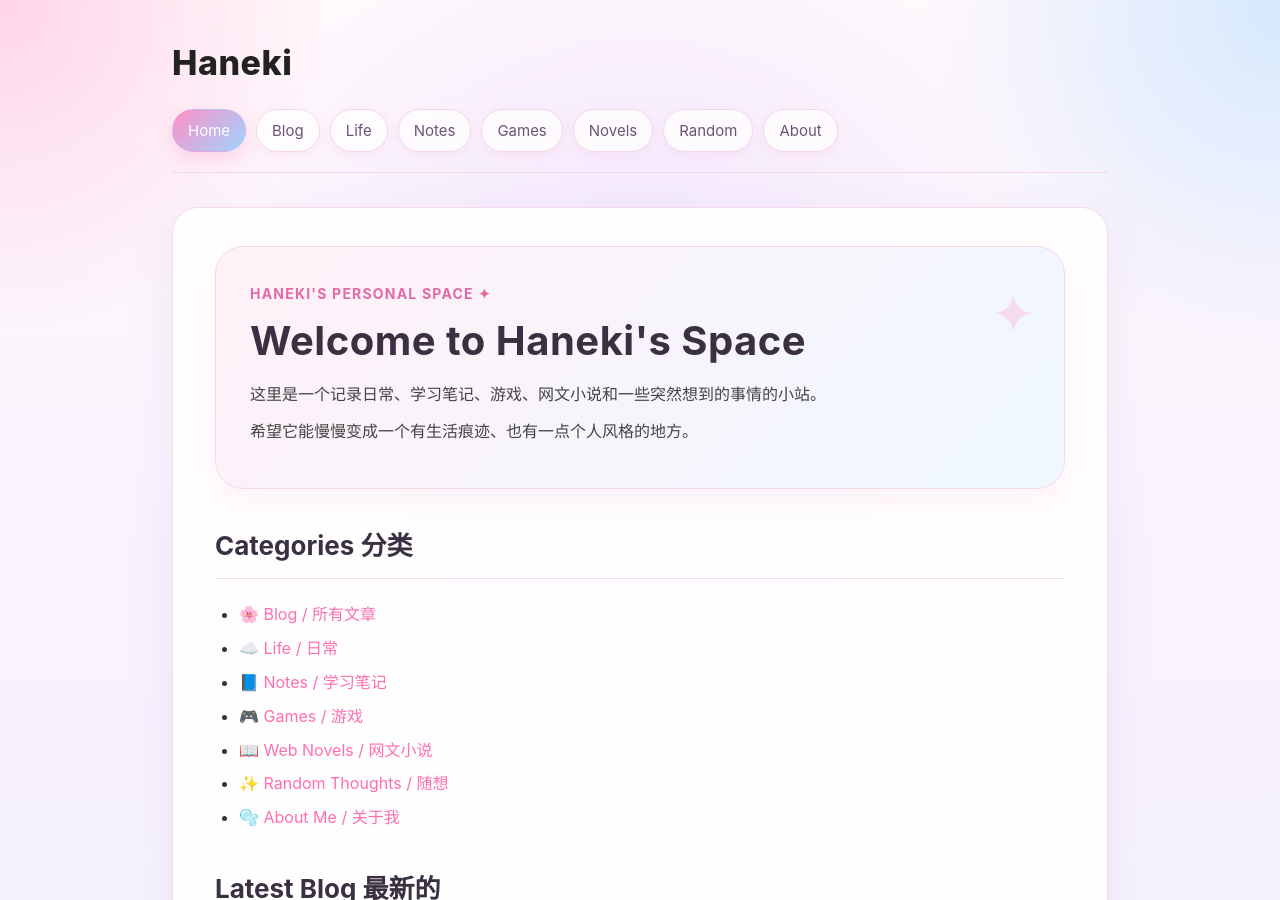
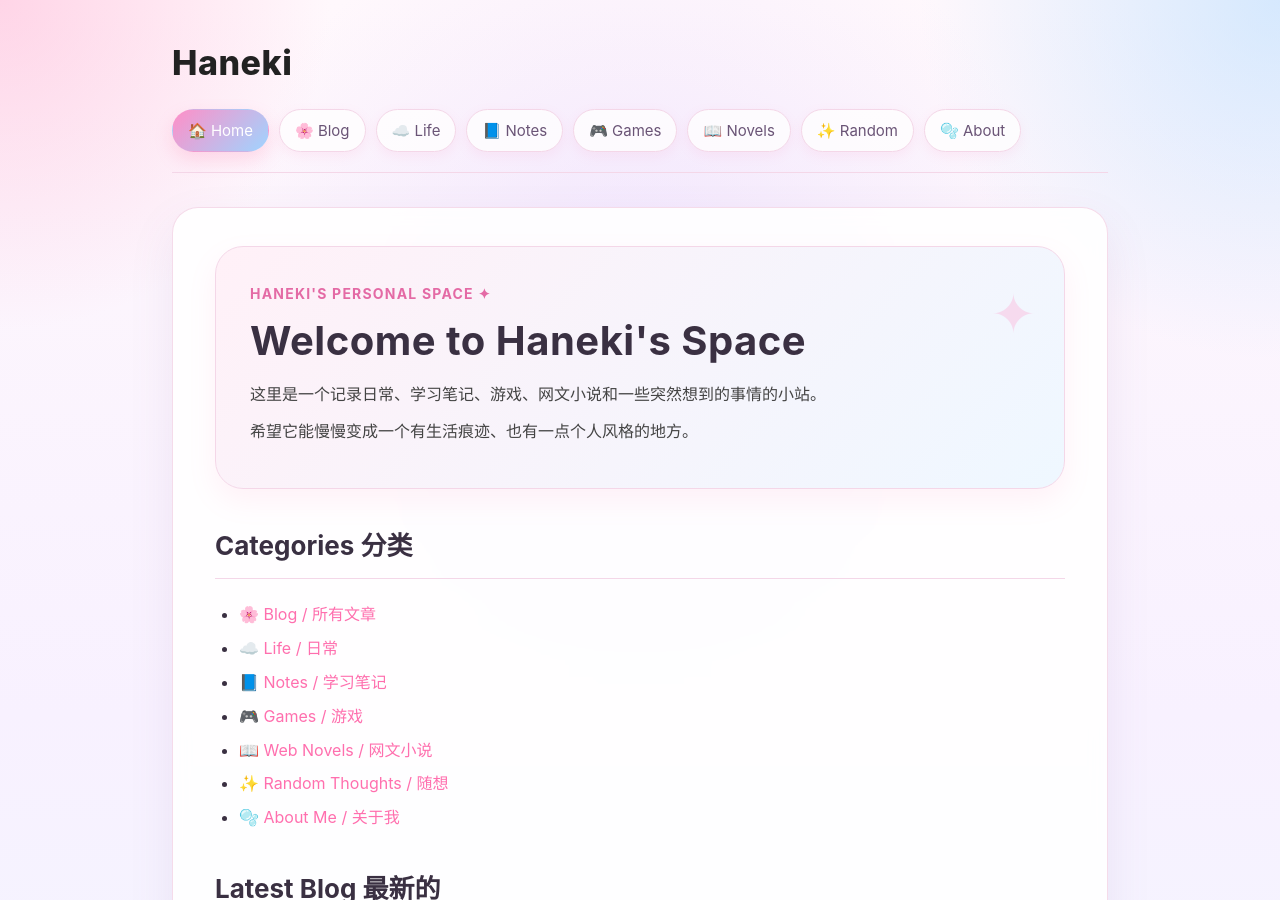
Before and after one commit to IkebeHaneki/ikebehaneki.github.io, a Jekyll site: the page built from index.md, in a window 1280 px wide and 900 px high. Built offline with Jekyll 4.4.1, drawn with Linux system fonts in a browser that asks for light colours; our own code applies the rules of GitHub Pages for plain Markdown files.

Commit message:
Update navigation links with emojis

```diff
--- a/_layouts/default.html
+++ b/_layouts/default.html
@@ -353,15 +353,15 @@
   <header>
     <a class="site-title" href="{{ '/' | relative_url }}">{{ site.title }}</a>
 
-   <nav>
-  <a class="{% if page.url == '/' %}active{% endif %}" href="{{ '/' | relative_url }}">Home</a>
-  <a class="{% if page.url contains '/blog' %}active{% endif %}" href="{{ '/blog.html' | relative_url }}">Blog</a>
-  <a class="{% if page.url contains '/life' %}active{% endif %}" href="{{ '/life.html' | relative_url }}">Life</a>
-  <a class="{% if page.url contains '/notes' %}active{% endif %}" href="{{ '/notes.html' | relative_url }}">Notes</a>
-  <a class="{% if page.url contains '/games' %}active{% endif %}" href="{{ '/games.html' | relative_url }}">Games</a>
-  <a class="{% if page.url contains '/novels' %}active{% endif %}" href="{{ '/novels.html' | relative_url }}">Novels</a>
-  <a class="{% if page.url contains '/random' %}active{% endif %}" href="{{ '/random.html' | relative_url }}">Random</a>
-  <a class="{% if page.url contains '/about' %}active{% endif %}" href="{{ '/about.html' | relative_url }}">About</a>
+<nav>
+  <a class="{% if page.url == '/' %}active{% endif %}" href="{{ '/' | relative_url }}">🏠 Home</a>
+  <a class="{% if page.url contains '/blog' %}active{% endif %}" href="{{ '/blog.html' | relative_url }}">🌸 Blog</a>
+  <a class="{% if page.url contains '/life' %}active{% endif %}" href="{{ '/life.html' | relative_url }}">☁️ Life</a>
+  <a class="{% if page.url contains '/notes' %}active{% endif %}" href="{{ '/notes.html' | relative_url }}">📘 Notes</a>
+  <a class="{% if page.url contains '/games' %}active{% endif %}" href="{{ '/games.html' | relative_url }}">🎮 Games</a>
+  <a class="{% if page.url contains '/novels' %}active{% endif %}" href="{{ '/novels.html' | relative_url }}">📖 Novels</a>
+  <a class="{% if page.url contains '/random' %}active{% endif %}" href="{{ '/random.html' | relative_url }}">✨ Random</a>
+  <a class="{% if page.url contains '/about' %}active{% endif %}" href="{{ '/about.html' | relative_url }}">🫧 About</a>
 </nav>
   </header>
 
```
